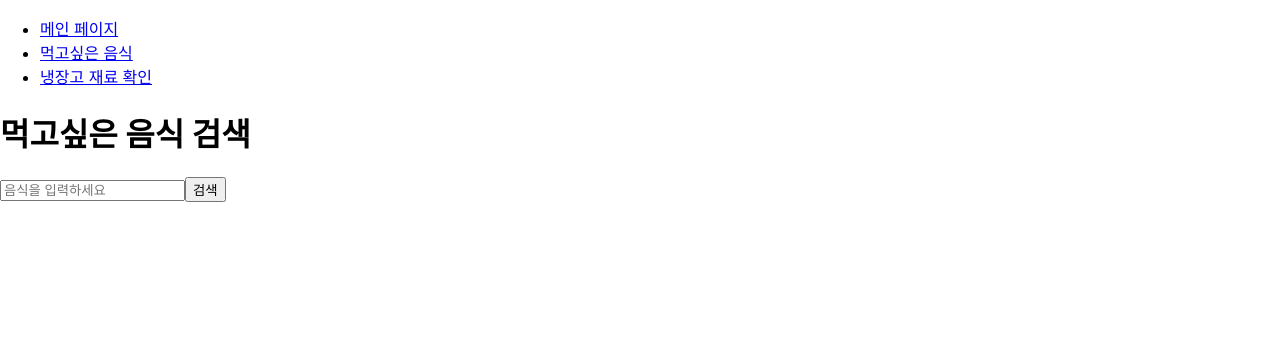
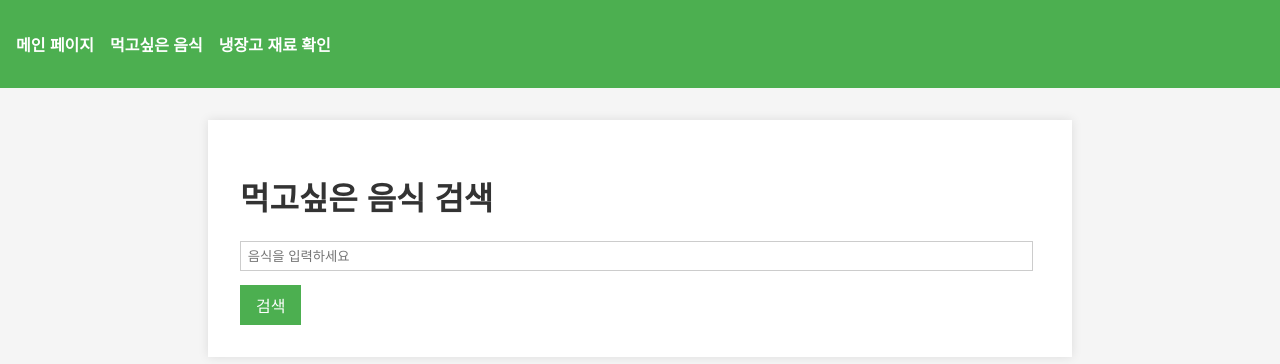
Before and after one commit to CSID-DGU/2024-01-CSC4004-03-Trogrammer, a React (Create React App) app in the folder zzipfood/frontend/: page /food-search in a window 1280 px wide. Shown: the top 364 px of the page. Built offline with nearby package versions, Linux system fonts and the light colour scheme.

Commit message:
Update App.css

```diff
--- a/zzipfood/frontend/src/App.css
+++ b/zzipfood/frontend/src/App.css
@@ -1,38 +1,73 @@
-.App {
-  text-align: center;
+/* App.css */
+body {
+  font-family: Arial, sans-serif;
+  background-color: #f5f5f5;
+  margin: 0;
+  padding: 0;
 }
 
-.App-logo {
-  height: 40vmin;
-  pointer-events: none;
+nav {
+  background-color: #4caf50;
+  padding: 1em;
 }
 
-@media (prefers-reduced-motion: no-preference) {
-  .App-logo {
-    animation: App-logo-spin infinite 20s linear;
-  }
+nav ul {
+  list-style-type: none;
+  padding: 0;
 }
 
-.App-header {
-  background-color: #282c34;
-  min-height: 100vh;
-  display: flex;
-  flex-direction: column;
-  align-items: center;
-  justify-content: center;
-  font-size: calc(10px + 2vmin);
-  color: white;
+nav ul li {
+  display: inline;
+  margin-right: 1em;
 }
 
-.App-link {
-  color: #61dafb;
+nav ul li a {
+  color: white;
+  text-decoration: none;
+  font-weight: bold;
 }
 
-@keyframes App-logo-spin {
-  from {
-    transform: rotate(0deg);
-  }
-  to {
-    transform: rotate(360deg);
-  }
+nav ul li a:hover {
+  text-decoration: underline;
 }
+
+.container {
+  max-width: 800px;
+  margin: 2em auto;
+  background: white;
+  padding: 2em;
+  box-shadow: 0 0 10px rgba(0, 0, 0, 0.1);
+}
+
+h1,
+h2 {
+  color: #333;
+}
+
+button {
+  background-color: #4caf50;
+  color: white;
+  border: none;
+  padding: 0.5em 1em;
+  cursor: pointer;
+  font-size: 1em;
+}
+
+button:hover {
+  background-color: #45a049;
+}
+
+input[type="text"] {
+  width: calc(100% - 22px);
+  padding: 0.5em;
+  margin-bottom: 1em;
+  border: 1px solid #ccc;
+}
+
+ul {
+  padding-left: 1em;
+}
+
+li {
+  margin-bottom: 0.5em;
+}
```
